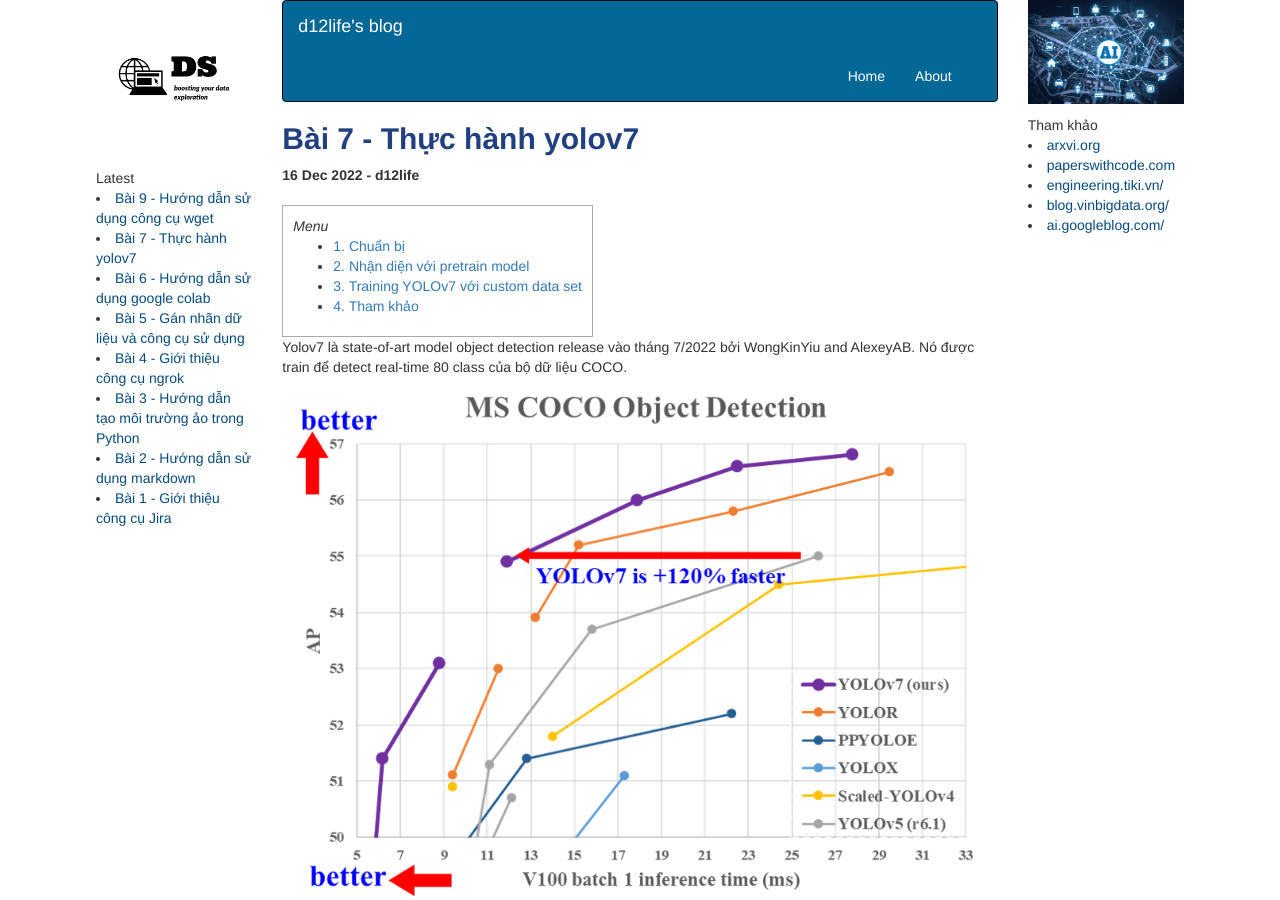
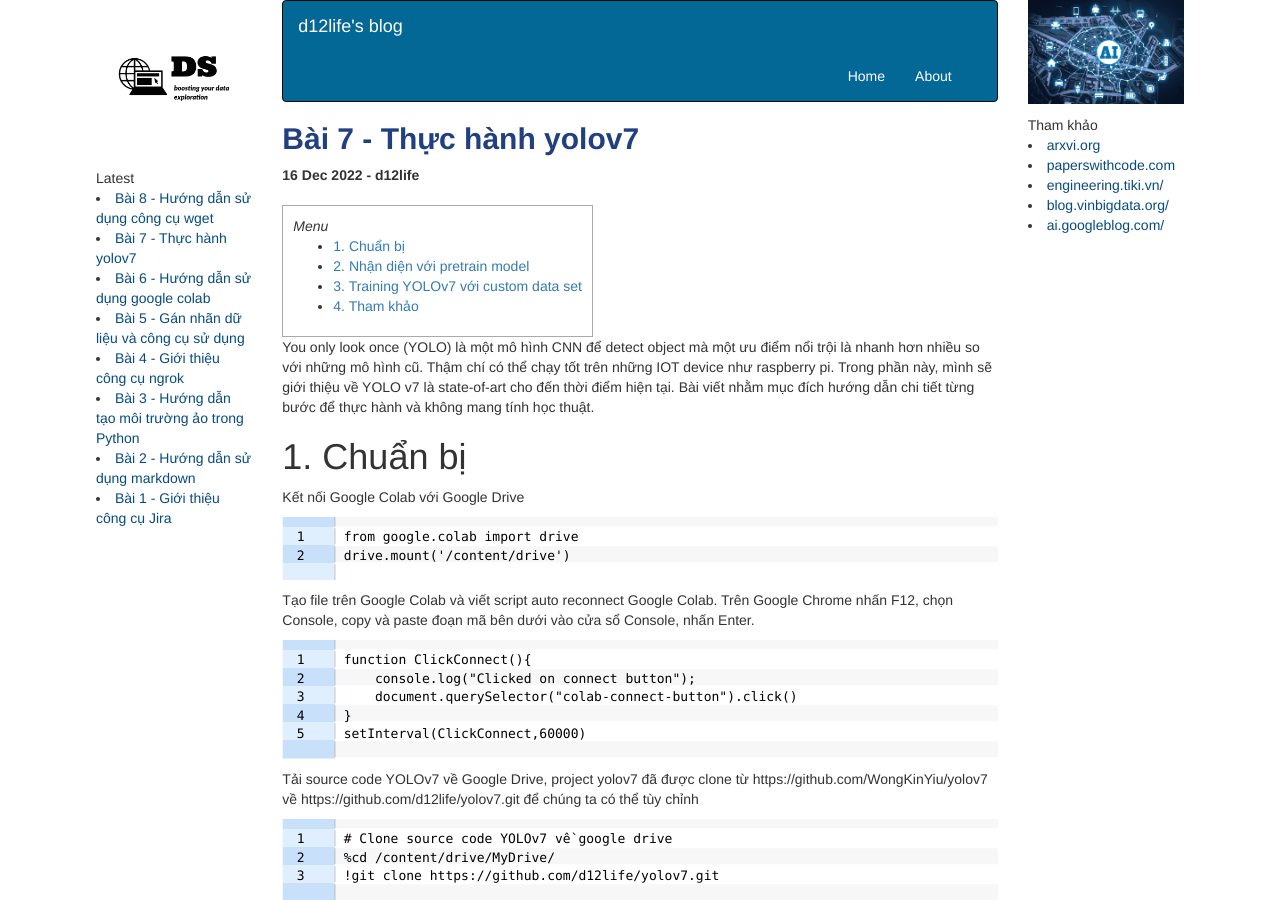
Before and after one commit to d12life/d12life.github.io, a Jekyll site: the page built from _posts/2022-12-16-04-thuc-hanh-yolov7.md, in a window 1280 px wide and 900 px high. Built offline with Jekyll 4.4.1, drawn with Linux system fonts in a browser that asks for light colours; nearby versions of some CDN libraries.

Commit message:
sửa bài viết về yolov7

```diff
--- a/_posts/2022-12-16-04-thuc-hanh-yolov7.md
+++ b/_posts/2022-12-16-04-thuc-hanh-yolov7.md
@@ -4,8 +4,7 @@ author: d12life
 title: Bài 7 - Thực hành yolov7
 ---
 
-Yolov7 là state-of-art model object detection release vào tháng 7/2022 bởi WongKinYiu and AlexeyAB. Nó được train để detect real-time 80 class của bộ dữ liệu COCO.
-![image](/assets/images/lesson_7/637f2a024b36bcd05e4f9baa_performance.png)
+You only look once (YOLO) là một mô hình CNN để detect object mà một ưu điểm nổi trội là nhanh hơn nhiều so với những mô hình cũ. Thậm chí có thể chạy tốt trên những IOT device như raspberry pi. Trong phần này, mình sẽ giới thiệu về YOLO v7 là state-of-art cho đến thời điểm hiện tại. Bài viết nhằm mục đích hướng dẫn chi tiết từng bước để thực hành và không mang tính học thuật.
 
 # 1. Chuẩn bị
 Kết nối Google Colab với Google Drive
--- a/_posts/2022-12-27-huong-dan-su-dung-wget.md
+++ b/_posts/2022-12-27-huong-dan-su-dung-wget.md
@@ -1,7 +1,7 @@
 ---
 layout: post
 author: d12life
-title: Bài 9 - Hướng dẫn sử dụng công cụ wget
+title: Bài 8 - Hướng dẫn sử dụng công cụ wget
 ---
 
 Wget là một công cụ máy tính được tạo bởi GNU Project. Bạn có thể sử dụng nó để lấy nội dung và tệp từ các máy chủ web khác nhau. Tên của nó là sự kết hợp của World Wide Web và từ `get`. Nó có hỗ trợ các giao thức như FTP, SFTP, HTTP và HTTPS.
```
